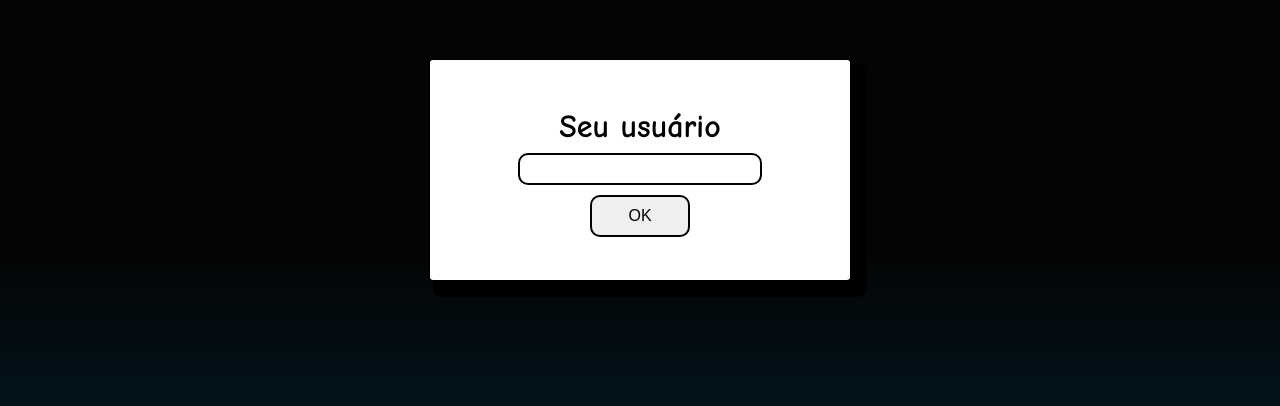
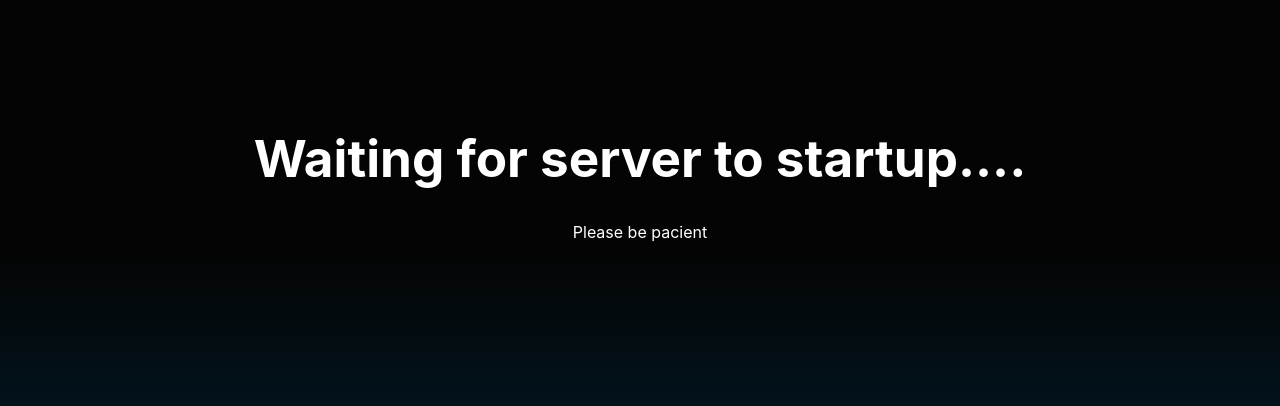
Before and after one commit to dalton02/LIVE_CHAT, a Svelte app: page / in a window 1280 px wide. Shown: the part 230-636 px from the top of the page. Built offline with nearby package versions, Linux system fonts and the light colour scheme; no server answers.

Commit message:
Loading set

```diff
--- a/src/App.svelte
+++ b/src/App.svelte
@@ -11,6 +11,10 @@
   SOCKET.on('connect',()=>{
     console.log("You are connect in: ",SOCKET.id);
     SOCKET.id = SOCKET.id;
+    const container = document.querySelectorAll('.entry')[0];
+    const aviso = document.querySelectorAll('.headsUp')[0];
+    aviso.style.display = "none";
+    container.style.display = "flex";
   });
 
   function sendMessage(){
@@ -61,6 +65,11 @@
 <main>
 
 
+<div class="headsUp">
+<h1>Waiting for server to startup....</h1>
+Please be pacient
+</div>
+
 <div class="entry">
 
   <div class="entryHeader">
@@ -79,6 +88,12 @@
 </main>
 
 <style>
+.headsUp{
+  font-size:1rem;
+  width:100%;
+  height:100%;
+  color:white;
+}
 
   .entry{
     width: 400px;
@@ -95,6 +110,7 @@
     padding: 10px;
     box-shadow: 10px 10px 0px 5px black;
     font-family: "Comic Neue", bold;
+    display: none;
   }
   .entryHeader{
     font-size: 2rem;
--- a/src/components/MainChat.svelte
+++ b/src/components/MainChat.svelte
@@ -52,7 +52,7 @@ function handleClick() {
     width: 500px;
     height: 600px;
     border: 2px solid black;
-    border-radius: 5px;
+    border-radius: 30px;
     background-color: #F3FCEF;
     overflow: hidden;
     display: flex;
```
Also changed, not shown: 1 other file (tests, documents, lock files or other folders).
